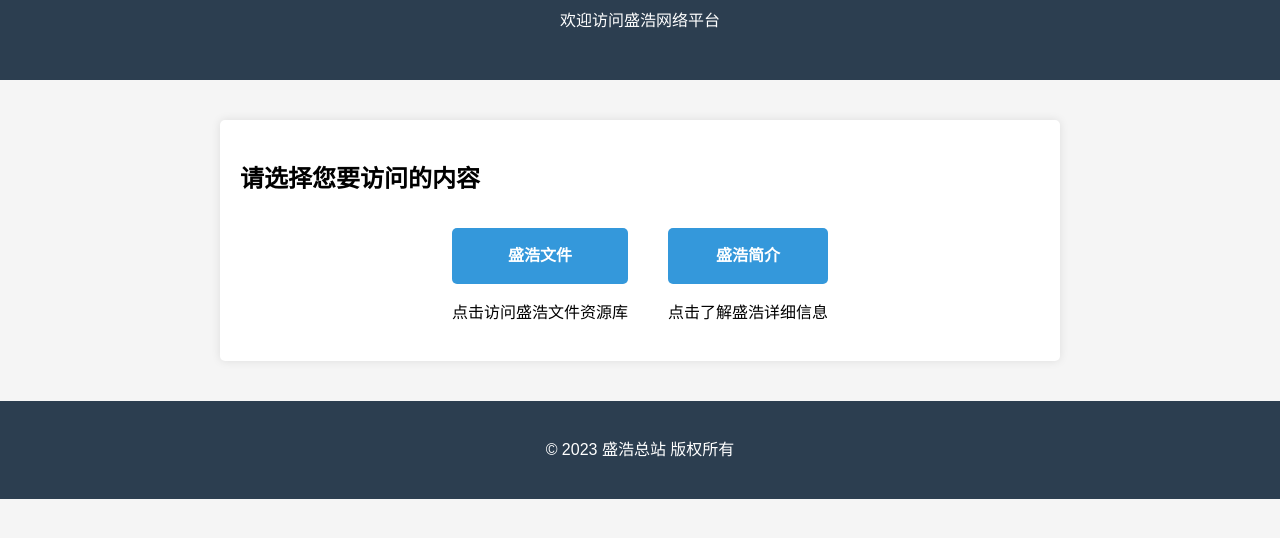
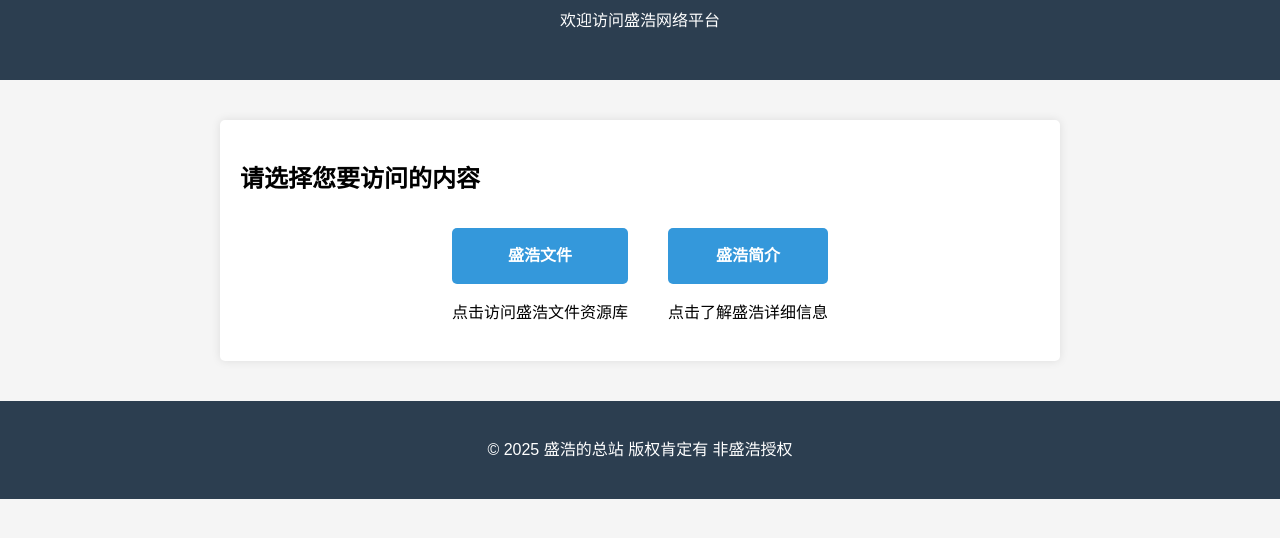
Before and after one commit to syqdsg/shenghaohome, a plain HTML site: page index.html in a window 1280 px wide. Shown: the part 116-654 px from the top of the page. Drawn offline with Linux system fonts and the light colour scheme.

Commit message:
Add files via upload

```diff
--- a/index.html
+++ b/index.html
@@ -80,7 +80,7 @@
     </div>
 
     <footer>
-        <p>© 2023 盛浩总站 版权所有</p>
+        <p>© 2025 盛浩的总站 版权肯定有 非盛浩授权</p>
     </footer>
 </body>
 </html>
```
